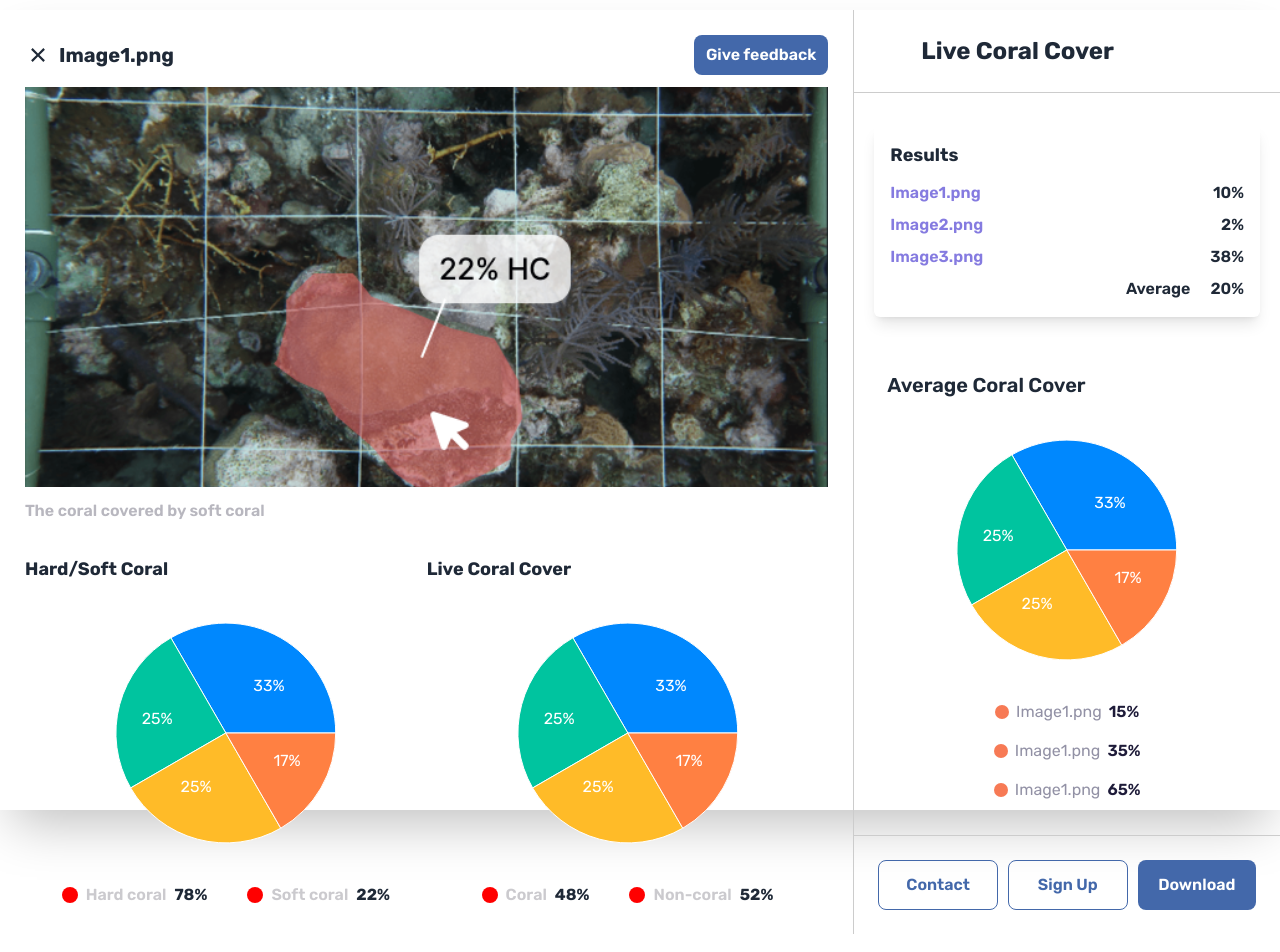
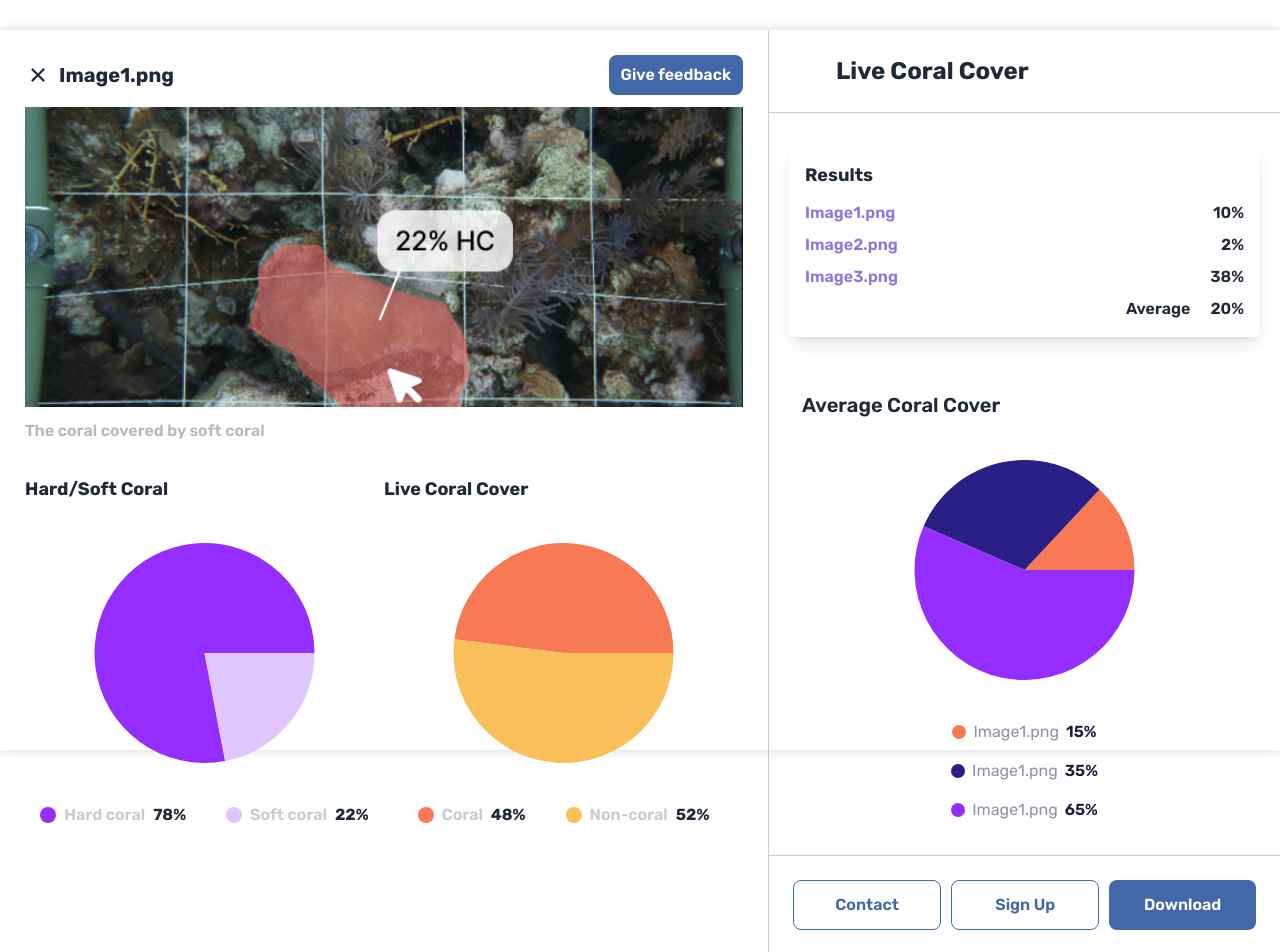
Before and after one commit to MamtazDev/coralAI, a React (Vite) app: page / in a window 1280 px wide. Built offline with nearby package versions, Linux system fonts and the light colour scheme; some icons are missing.

Commit message:
pie chart done

```diff
--- a/src/App.css
+++ b/src/App.css
@@ -0,0 +1,3 @@
+.mainBox {
+  box-shadow: 0px 0px 10px 0px rgba(0, 0, 0, 0.16);
+}
--- a/src/components/ui/AverageCoralCover.jsx
+++ b/src/components/ui/AverageCoralCover.jsx
@@ -2,16 +2,32 @@ import React from "react";
 import SinglePieChart from "./PieChart";
 
 const AverageCoralCover = () => {
+  const Data = [
+    { name: "Image1", value: 15 },
+    { name: "Image2", value: 35 },
+    { name: "Image3", value: 65 },
+  ];
+
+  const Colors = ["#f77a55", "#291f85", "#962dff"];
   return (
     <div className=" p-[33px]">
       <h5 className="text-[20px] font-[600]">Average Coral Cover</h5>
-      <SinglePieChart />
+      <SinglePieChart data={Data} COLORS={Colors} />
       <div className="flex flex-col items-center gap-[15px]">
-        {[15, 35, 65].map((item, idx) => (
+        {[
+          { value: 15, color: "#f77a55" },
+          { value: 35, color: "#291f85" },
+          { value: 65, color: "#962dff" },
+        ].map((item, idx) => (
           <div className="flex items-center gap-[7px]">
-            <div className="h-[14px] w-[14px] rounded-full bg-[#F77A55]"></div>
+            <div
+              className="h-[14px] w-[14px] rounded-full bg-[#F77A55]"
+              style={{ backgroundColor: `${item.color}` }}
+            ></div>
             <p className="text-[16px] text-[#9291A5]">Image1.png</p>
-            <p className="text-[16px] font-[600] text-[#1E1B39]">{item}%</p>
+            <p className="text-[16px] font-[600] text-[#1E1B39]">
+              {item.value}%
+            </p>
           </div>
         ))}
       </div>
--- a/src/components/ui/ChartContainer.jsx
+++ b/src/components/ui/ChartContainer.jsx
@@ -2,19 +2,32 @@ import React from "react";
 import PieChart from "./PieChart";
 
 const ChartContainer = () => {
+  const chart1Data = [
+    { name: "Hard Coral", value: 78 },
+    { name: "Soft Coral", value: 22 },
+  ];
+
+  const chart2Data = [
+    { name: "Coral", value: 48 },
+    { name: "Non-coral", value: 52 },
+  ];
+
+  const chart1Colors = ["#962dff", "#e0c6fd"];
+  const chart2Colors = ["#f77a55", "#f9bf59"];
+
   return (
     <div className="grid grid-cols-2 mt-8">
       <div>
         <h5 className="text-lg font-[700]">Hard/Soft Coral</h5>
-        <PieChart />
+        <PieChart data={chart1Data} COLORS={chart1Colors} />
         <div className="flex justify-center gap-10">
           <div className="flex gap-2 items-center">
-            <div className="h-[16px] w-[16px] bg-[red] rounded-full"></div>
+            <div className="h-[16px] w-[16px] bg-[#962dff] rounded-full"></div>
             <p className="text-[#cbcace] font-[600]">Hard coral</p>
             <p className=" font-[700]">78%</p>
           </div>
           <div className="flex gap-2 items-center">
-            <div className="h-[16px] w-[16px] bg-[red] rounded-full"></div>
+            <div className="h-[16px] w-[16px] bg-[#e0c6fd] rounded-full"></div>
             <p className="text-[#cbcace] font-[600]">Soft coral</p>
             <p className=" font-[700]">22%</p>
           </div>
@@ -22,15 +35,15 @@ const ChartContainer = () => {
       </div>
       <div>
         <h5 className="text-lg font-[700]">Live Coral Cover</h5>
-        <PieChart />
+        <PieChart data={chart2Data} COLORS={chart2Colors} />
         <div className="flex justify-center gap-10">
           <div className=" flex gap-2 items-center">
-            <div className="h-[16px] w-[16px] bg-[red] rounded-full"></div>
+            <div className="h-[16px] w-[16px] bg-[#f77a55] rounded-full"></div>
             <p className="text-[#cbcace] font-[600]">Coral</p>
             <p className=" font-[700]">48%</p>
           </div>
           <div className="flex gap-2 items-center">
-            <div className="h-[16px] w-[16px] bg-[red] rounded-full"></div>
+            <div className="h-[16px] w-[16px] bg-[#f9bf59] rounded-full"></div>
             <p className="text-[#cbcace] font-[600]">Non-coral</p>
             <p className=" font-[700]">52%</p>
           </div>
--- a/src/components/ui/ImageContaienr.jsx
+++ b/src/components/ui/ImageContaienr.jsx
@@ -8,7 +8,7 @@ const ImageContaienr = ({ setFeedbackModal }) => {
       <div className="flex justify-between items-center mb-3">
         <div className="flex items-center gap-2">
           <RiCloseFill className="text-[26px] font-[700]" />
-          <p className="text-xl font-[700]">Image1.png</p>
+          <p className="text-[20px] font-[700]">Image1.png</p>
         </div>
 
         <button
@@ -19,7 +19,7 @@ const ImageContaienr = ({ setFeedbackModal }) => {
         </button>
       </div>
 
-      <div className="h-[400px]">
+      <div className="h-[300px]">
         <img src={coverPic} className="object-cover h-full w-full" alt="" />
       </div>
       <p className="mt-3 text-[#b8b7bf] font-[600]">
--- a/src/components/ui/PieChart.jsx
+++ b/src/components/ui/PieChart.jsx
@@ -1,43 +1,7 @@
 import React from "react";
 import { PieChart, Pie, Sector, Cell, ResponsiveContainer } from "recharts";
 
-const data = [
-  { name: "Group A", value: 400 },
-  { name: "Group B", value: 300 },
-  { name: "Group C", value: 300 },
-  { name: "Group D", value: 200 },
-];
-
-const COLORS = ["#0088FE", "#00C49F", "#FFBB28", "#FF8042"];
-
-const RADIAN = Math.PI / 180;
-const renderCustomizedLabel = ({
-  cx,
-  cy,
-  midAngle,
-  innerRadius,
-  outerRadius,
-  percent,
-  index,
-}) => {
-  const radius = innerRadius + (outerRadius - innerRadius) * 0.5;
-  const x = cx + radius * Math.cos(-midAngle * RADIAN);
-  const y = cy + radius * Math.sin(-midAngle * RADIAN);
-
-  return (
-    <text
-      x={x}
-      y={y}
-      fill="white"
-      textAnchor={x > cx ? "start" : "end"}
-      dominantBaseline="central"
-    >
-      {`${(percent * 100).toFixed(0)}%`}
-    </text>
-  );
-};
-
-const SinglePieChart = () => {
+const SinglePieChart = ({ data, COLORS }) => {
   return (
     <div className="h-[300px] w-full">
       <ResponsiveContainer width="100%" height="100%">
@@ -47,10 +11,11 @@ const SinglePieChart = () => {
             cx="50%"
             cy="50%"
             labelLine={false}
-            label={renderCustomizedLabel}
             outerRadius={110}
             fill="#8884d8"
             dataKey="value"
+            label={false} // Turn off labels if needed
+            stroke="none" // This will remove the stroke between slices
           >
             {data.map((entry, index) => (
               <Cell
--- a/src/pages/Home.jsx
+++ b/src/pages/Home.jsx
@@ -13,12 +13,12 @@ const Home = () => {
   const [showSignUpModal, setShowSignUpModal] = useState(false);
   return (
     <>
-      <div className="container mx-auto my-[10px] h-screen  shadow-2xl grid grid-cols-3">
-        <div className="col-span-2 p-[25px]">
+      <div className="container mx-auto my-[30px] h-[90vh] mainBox  grid grid-cols-5">
+        <div className="col-span-3 p-[25px]">
           <ImageContaienr setFeedbackModal={setFeedbackModal} />
           <ChartContainer />
         </div>
-        <div className="border-l border-[#cccccc] ">
+        <div className="border-l col-span-2 border-[#cccccc] ">
           <div className="flex items-center gap-4 p-[25px] border-b border-[#cccccc] mb-3">
             <FaArrowLeft className="text-[26px] font-[700]" />
             <p className="text-2xl font-[700]">Live Coral Cover</p>
```
